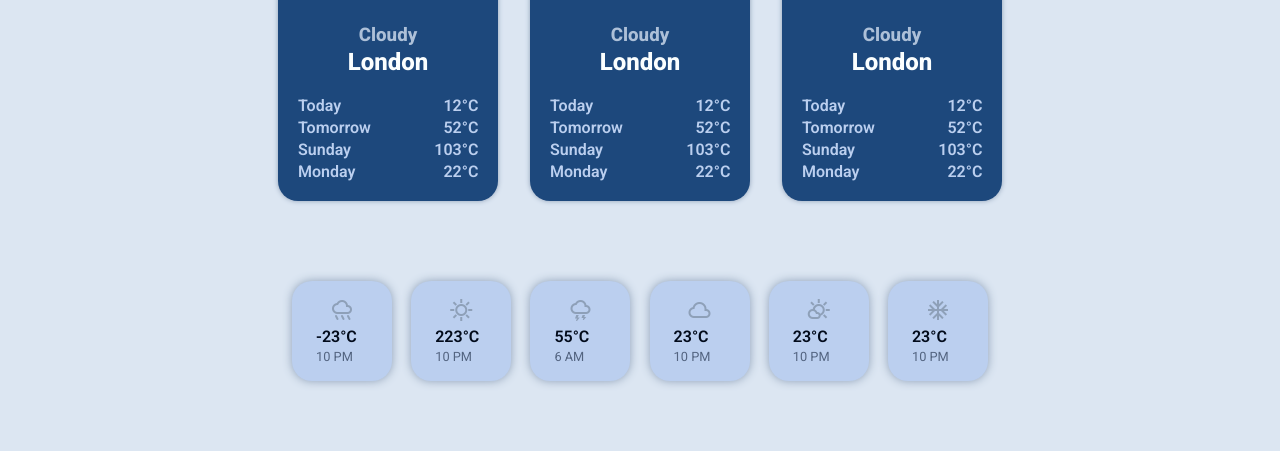
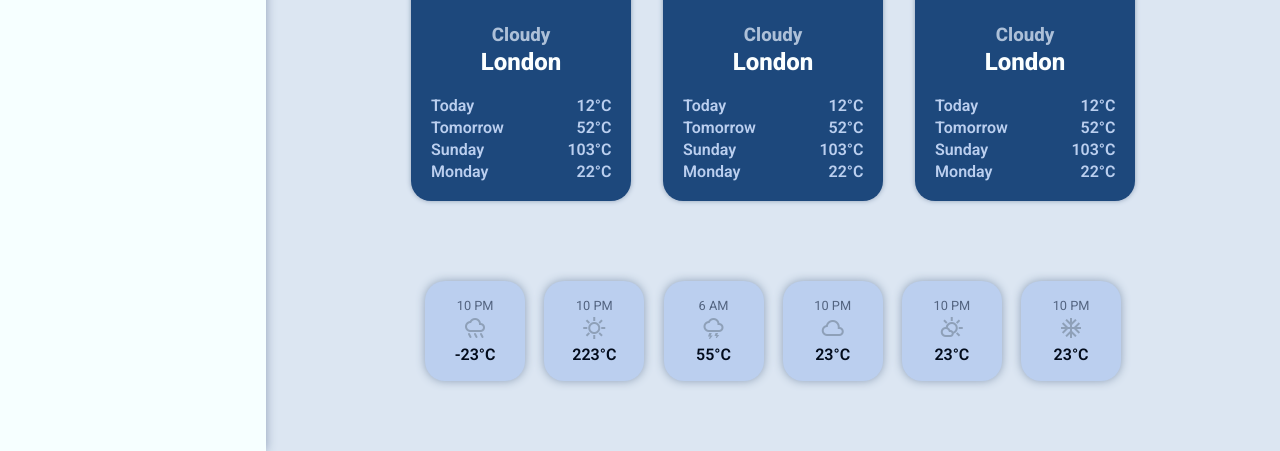
Before and after one commit to SirLuciferZ/Weather-App, a plain HTML site: page index.html in a window 1280 px wide. Shown: the part 349-800 px from the top of the page. Drawn offline with nearby package versions, Linux system fonts and the light colour scheme; a web font is replaced by a local one.

Commit message:
Update weather display with time labels and enhance sidebar layout

```diff
--- a/index.html
+++ b/index.html
@@ -109,34 +109,34 @@
 
         <div class="today-temp">
           <div class="temp-container">
+            <p class="time">10 PM</p>
             <span class="material-symbols-outlined">rainy</span>
             <p class="temp">-23°C</p>
-            <p class="time">10 PM</p>
           </div>
           <div class="temp-container">
+            <p class="time">10 PM</p>
             <span class="material-symbols-outlined">sunny</span>
             <p class="temp">223°C</p>
-            <p class="time">10 PM</p>
           </div>
           <div class="temp-container">
+            <p class="time">6 AM</p>
             <span class="material-symbols-outlined">thunderstorm</span>
             <p class="temp">55°C</p>
-            <p class="time">6 AM</p>
           </div>
           <div class="temp-container">
+            <p class="time">10 PM</p>
             <span class="material-symbols-outlined">cloud</span>
             <p class="temp">23°C</p>
-            <p class="time">10 PM</p>
           </div>
           <div class="temp-container">
+            <p class="time">10 PM</p>
             <span class="material-symbols-outlined">partly_cloudy_day</span>
             <p class="temp">23°C</p>
-            <p class="time">10 PM</p>
           </div>
           <div class="temp-container">
+            <p class="time">10 PM</p>
             <span class="material-symbols-outlined">ac_unit</span>
             <p class="temp">23°C</p>
-            <p class="time">10 PM</p>
           </div>
         </div>
       </div>
--- a/style.css
+++ b/style.css
@@ -122,19 +122,20 @@ main {
 
 
 .side-bar-container {
-    display: none;
+    display: flex;
     flex-direction: column;
     background-color: var(--bg-light);
     width: 300px;
     box-shadow: 0 0 10px var(--border-muted);
     transition: all 0.3s ease;
+    padding: 1rem;
 }
 
 .search-bar-container {
     display: flex;
     align-items: center;
     justify-content: center;
-    margin-top: 1rem;
+    /* margin-top: 1rem; */
     margin-bottom: 1rem;
 }
 
@@ -234,9 +235,10 @@ main {
     box-shadow: 0 0 3px var(--highlight);
     transition: all 0.3s;
 }
- .change-temp:hover .change-temp-button::before{
+
+/* .change-temp:hover .change-temp-button::before{
     right: 50%;
-}
+} */
 
 .card-container {
     display: flex;
@@ -338,6 +340,7 @@ main {
     display: flex;
     flex-direction: column;
     justify-content: center;
+    align-items: center;
     box-shadow: 0 0 10px var(--border-muted);
     transition: 0.3s;
     cursor: pointer;
@@ -356,11 +359,12 @@ main {
 .temp {
     font-weight: 600;
     color: var(--text);
-    margin-bottom: 3px;
+
 
 }
 
 .time {
+    margin-bottom: 3px;
     font-size: 0.8rem;
     color: var(--info);
 }
```
